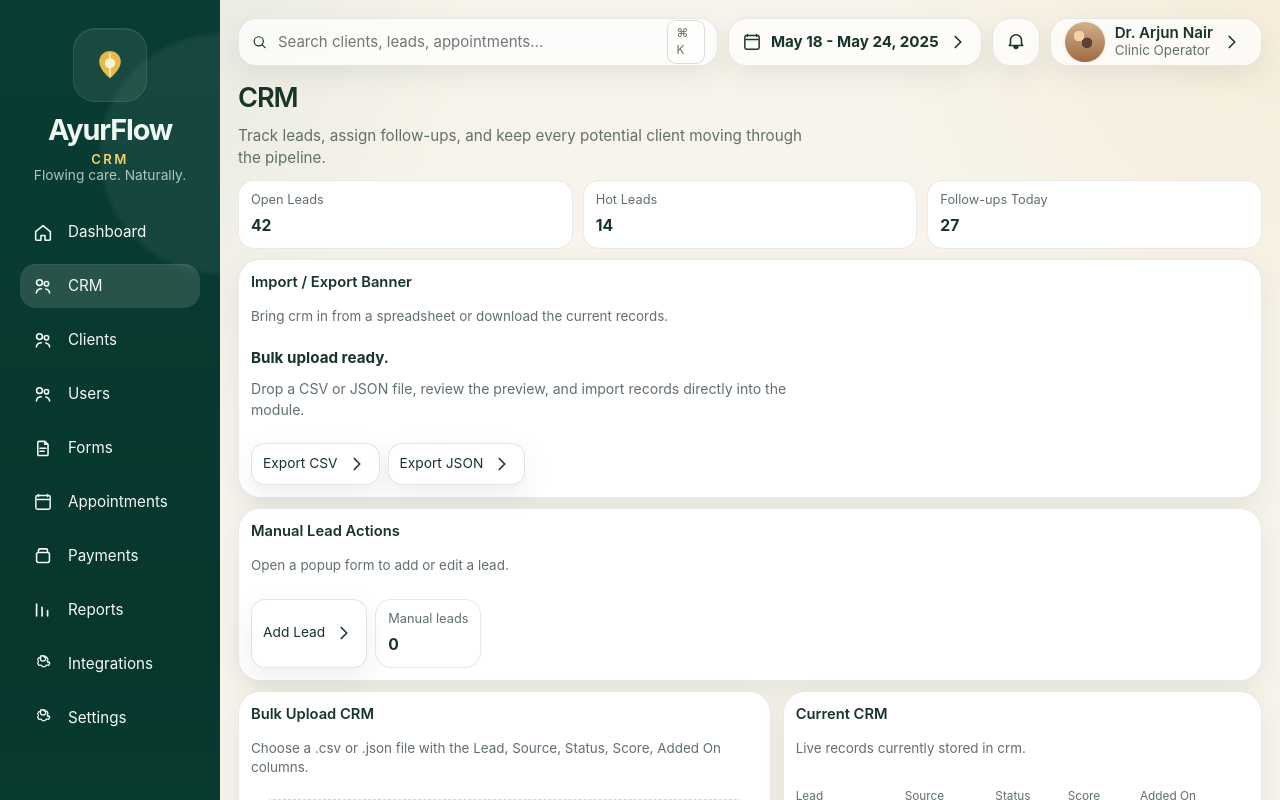
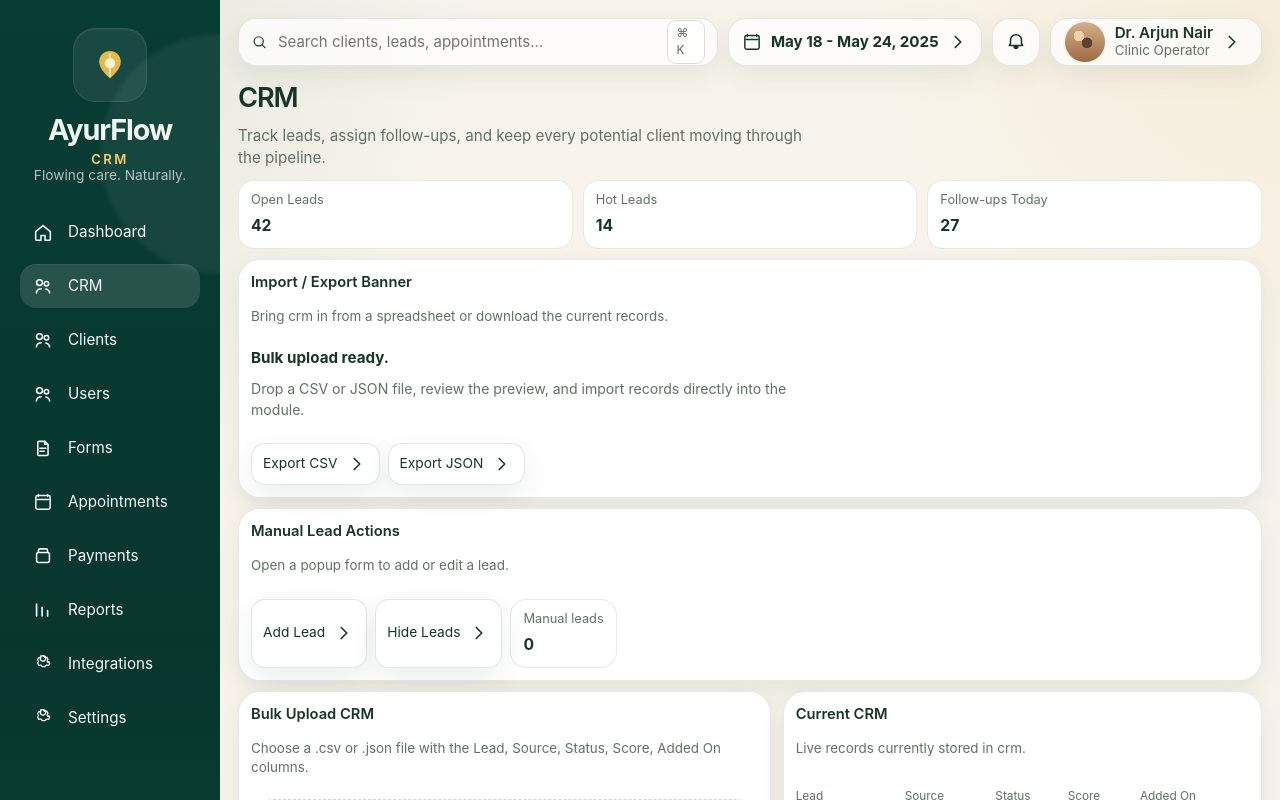
Before and after one commit to yogeshkukadiya92-stack/Preetikhenidashboard, a React (Vite) app: page /crm in a window 1280 px wide. Shown: the top 800 px of the page. Built offline with nearby package versions, Linux system fonts and the light colour scheme.

Commit message:
Refine CRM lead visibility toggle

```diff
--- a/src/pages/modules.jsx
+++ b/src/pages/modules.jsx
@@ -223,6 +223,7 @@ export function CRMPage() {
   const [manualLeads, setManualLeads] = useState([]);
   const [editingIndex, setEditingIndex] = useState(null);
   const [leadModalOpen, setLeadModalOpen] = useState(false);
+  const [showLeads, setShowLeads] = useState(true);
   const [leadForm, setLeadForm] = useState({
     name: '',
     source: 'Website',
@@ -326,6 +327,9 @@ export function CRMPage() {
               <button className="pill" type="button" onClick={openCreateLead}>
                 Add Lead <ChevronRight />
               </button>
+              <button className="pill" type="button" onClick={() => setShowLeads((current) => !current)}>
+                {showLeads ? 'Hide Leads' : 'Show Leads'} <ChevronRight />
+              </button>
               <div className="mini-stat">
                 <span>Manual leads</span>
                 <strong>{manualLeads.length}</strong>
@@ -333,7 +337,7 @@ export function CRMPage() {
             </div>
           </Card>
         )}
-        customRows={leadRows.map((lead) => ({
+        customRows={showLeads ? leadRows.map((lead) => ({
           Lead: lead.name,
           Source: lead.source,
           Status: lead.status,
@@ -341,7 +345,7 @@ export function CRMPage() {
           'Added On': lead.addedOn,
           __manual: lead.__manual,
           __manualIndex: lead.__manualIndex,
-        }))}
+        })) : []}
         rowActions={(row) => {
           if (!row.__manual) return <Tag tone={leadPriorityTone(row.Status)}>{row.Status}</Tag>;
           return (
```
